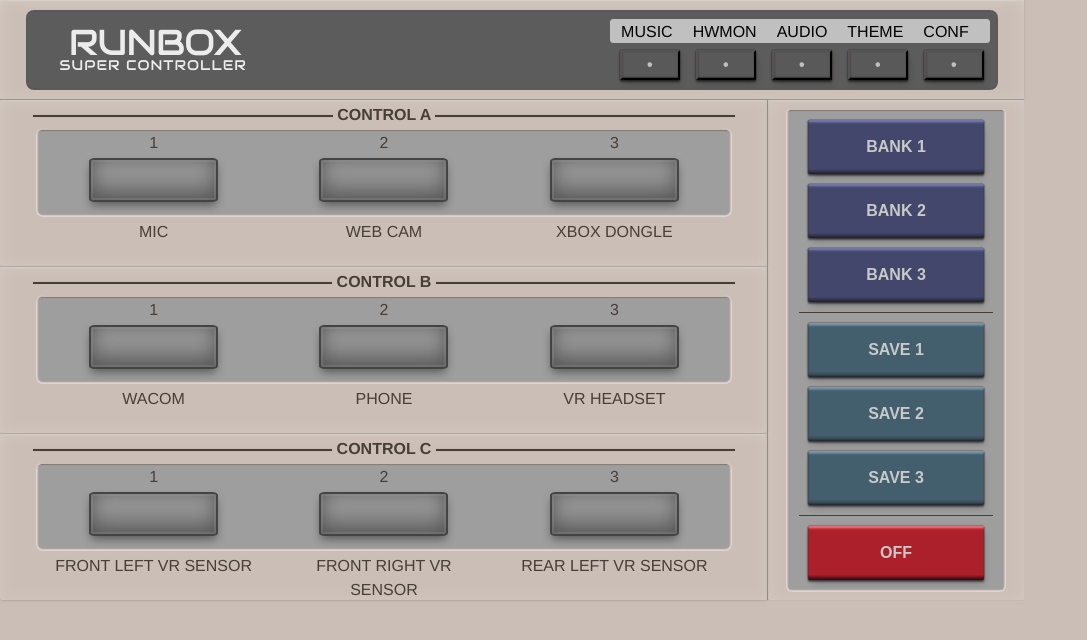
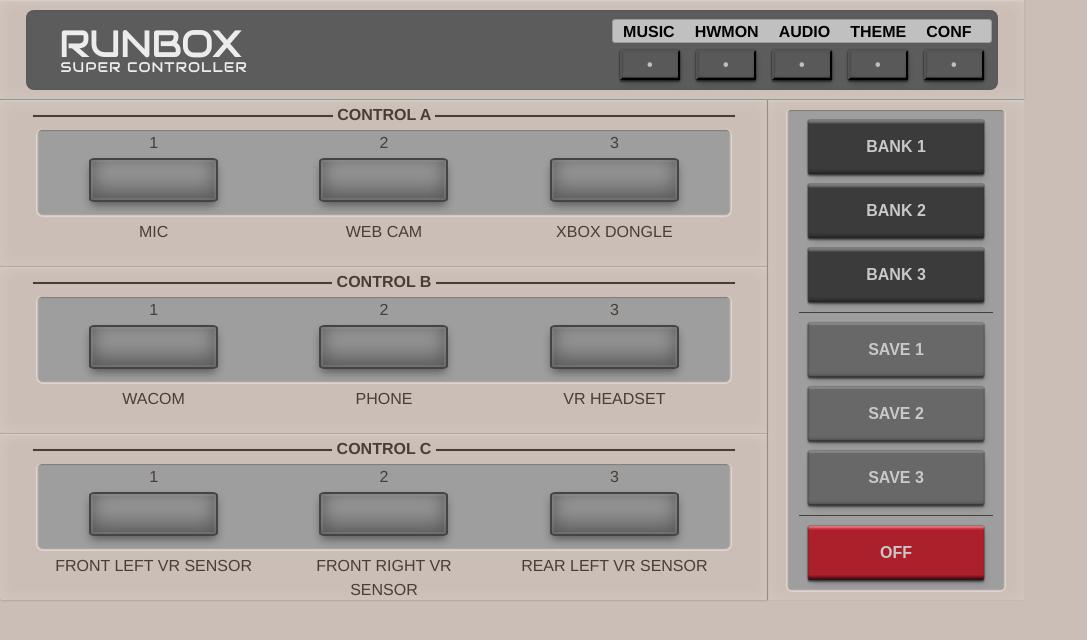
Before and after one commit to Dude-its-Matt-G/RUNBOX, an Electron app: page index.html in a window 1280 px wide. Shown: the whole page, without its empty margins (0-1087 px from the left). Drawn offline with nearby package versions, Linux system fonts and the light colour scheme; a web font is replaced by a local one.

Commit message:
Updated "Bank" and "Save" button styles.

```diff
--- a/dark_RBSC.css
+++ b/dark_RBSC.css
@@ -1,6 +1,7 @@
 * {
   cursor: none;
   }
+
 body {
   border-radius: 0px;
   background-image: linear-gradient(#383838 7.4% 9.5%, #282828 96%), linear-gradient(170deg, #212121, #141414);
@@ -10,14 +11,17 @@ body {
   text-transform: uppercase;
   position: absolute;
 }
+
 label {
   margin: 0px auto;
   vertical-align: middle;
   -webkit-tap-highlight-color: rgba(0, 0, 0, 0);
 }
+
 label:focus, label:active {
   outline: none;
 }
+
 label input {
   display: none;
 }
@@ -57,7 +61,6 @@ label input:checked + i {
 }
 /* END MAIN BUTTONS */
 
-
 .title {
   display: inline-flex;
   align-items: center;
@@ -94,7 +97,6 @@ label input:checked + i {
   background-color: #212121; /*if you make this dark you'll need to fix the highlighting from the edges */
   box-shadow:
   0 0 2px 0.5px rgba(65, 61, 58, 0.15) inset;
-
 }
 
 .model-main {
@@ -113,14 +115,17 @@ label input:checked + i {
   display: inline-flexbox;
   text-align: right;
   height: 20px;
-  margin-right: 26px;
+  margin-right: 25px;
   z-index: 2;
+  padding-top: 2px;
 }
+
 .class-make{
    background: linear-gradient(to bottom, #f4f4f4, #8f8f8f);
   -webkit-background-clip: text;
   -webkit-text-fill-color: transparent;
 }
+
 .make{
   position: fixed;
   top: 6px;
@@ -148,16 +153,13 @@ label input:checked + i {
   height: 24px;
   width: 380px;
   margin-left: 300px;
-  margin: 4px 4px auto;
+  margin: 4px 0px auto;
   display: inline-block;
   padding-bottom: 5px;
   margin-left: 3px;
   border-radius: 3px;
-  border: #a54a1d;
-  border-width: 1px;
-  border-style: solid;
-  background-color: #943b0e;
-
+  border: 1px solid #FF5733;
+  background-color: #FF5733;
 }
 
 .funct-child{
@@ -167,8 +169,8 @@ label input:checked + i {
   flex: 0 0 100%;
   margin-right: 5px;
   margin-left: 5px;
-  color: #bfbfbf;
-
+  color: #000;
+  font-weight: bold;
 }
 
 .theme_button{
@@ -185,11 +187,10 @@ label input:checked + i {
 
 .model-wrapper {
   width: 250px;
-
 }
 
 .top-name {
-  font-size: 36px;
+  font-size: 38px;
   font-family: "Audiowide", sans-serif;
   letter-spacing: -1px;
   color: #ececec;
@@ -202,9 +203,6 @@ label input:checked + i {
   font-weight: 500;
   color: #ececec;
   text-transform: uppercase;
-
-
-
 }
 
 .key-container {
@@ -241,6 +239,7 @@ label input:checked + i {
     0 0 0px 2px #353535;
   border-radius: 4px;
 }
+
 .everything {
 display: flex;
 height: 668;
@@ -263,44 +262,17 @@ height: 668;
   padding-top: 10px;
   padding-right: 20px;
 }
+
 .left-side{
   float: left;
   width: 768px;
   height: 500px;
 }
 
-  border-radius: 2px;
-  /*border: 1px solid #6d6d6d;*/
-  box-shadow:
-    0px 2px 1px -1.5px #212121 inset,
-    0 0px 1px -0.5px #353535 inset,
-    0 0px 2px -1px #353535 inset,
-    /* 0 5px 10px -3px #BEB5AC inset, /*top inner shadow/highlight */
-    /* 0 -5px 10px -3px #CBBEB6 inset, /*lower inner shadow/highlight */
-    0 0 1px 0.25px #B9B0A9 inset, /* lower inner shadow going north */
-    0px -1px 0px 1px #CBBEB6, /* weird border whitish shine */
-    0 0.5px 0px -0.5px #9d9d9d, /* lower depth */
-    0 1px 1px -2px #3d3d3d,
-    0 0px 0.75px -0.25px #000,
-    0 -1px 0px -0.25px #D5CCC3,
-    0 0px 0px -1px #D2C9C2,
-    0px 0 1px rgba(214, 205, 198, 1),
-    0px 0 1px rgba(202, 193, 186, 1),
-    0 0 0px 2px rgba(224, 212, 210, 1);
-
-  /*box-shadow:
-  1px 0 1px -0.5px rgba(167, 158, 151, 0.5),
-  0.25px -0.25px 2px rgba(167, 158, 151, 0.5),
-  0 0.5px 1.5px -0.9px #D4CBC4 inset,
-  0 1.5px 1px -0.25px rgba(238, 231, 226, 0.2) inset; change */
-}
-
 .port-no {
   margin: 0px auto;
   color: #fff;
 }
-
-
 
 .button-container {
   display: block;
@@ -316,22 +288,21 @@ height: 668;
   0 0.5px 15px -0.9px #353535 inset,
   0 1.5px 1px -0.25px #353535 inset;
   margin-bottom: 1px;
+}
 
-
-}
 .buttons {
   display: grid;
   grid-column-gap: 0;
   grid-template-columns: repeat(auto-fit, minmax(1px, 1fr));
   text-align: center;
-
   width: 100%;
   flex: 1;
 }
+
 .button-rodeo {
   margin: 5px auto;
+}
 
-}
 .channel {
   position: relative;
   display: grid;
@@ -361,14 +332,15 @@ height: 668;
     0px 0 1px #353535,
     0 0 0px 2px #353535;
 }
+
 .inset {
-
   width: 125px;
   height: 80px;
   position: relative;
   vertical-align: middle;
   margin: 1px auto;
 }
+
 .inset .light {
   position: relative;
   border-radius: 0.75px;
@@ -382,6 +354,7 @@ height: 668;
   0 0 2px 1px #353535,
   0 0 0.5px 0.5px #353535;
 }
+
 .button-container .inset .light .inner {
   top: 2.5px;
   left: 2.5px;
@@ -426,8 +399,8 @@ height: 668;
   width: 1024px;
   height: 10px;
   color: #bfbfbf;
+}
 
-}
 .button-container .track:before, .button-container .track:after {
   content: "";
   display: inline-block;
@@ -439,9 +412,11 @@ height: 668;
   top: 2.5px;
   box-shadow: 0 0 0.5px #212121, 0 0 1px #353535;
 }
+
 .button-container .track:after {
   left: 55%;
 }
+
 .track-top {
   text-align: center;
   width: 768px;
@@ -450,9 +425,9 @@ height: 668;
   top: 0;
   padding-top: 3px;
   margin-bottom: 0px;
-
   font-weight: bold;
 }
+
 .track-top:before, .track-top:after {
   content: "";
   display: inline-block;
@@ -461,16 +436,19 @@ height: 668;
   height: 2px;
   background-color:  #FF5733;
   left: 0;
-
   box-shadow: 0 0 0.5px #212121, 0 0 1px #353535;
 }
+
 .track-top:after {
   left: 55%;
 }
 
 .key {
   border-radius: 1.25px;
-  background-image: linear-gradient(270deg, #706756 5%, #9C958B 20%, transparent 50%), linear-gradient(90deg, #2E232B 5%, #524846 20%, transparent 50%), linear-gradient(#787dab 2%, #585e8d 4%, #43476b 8%, #43476b 90%, #232538 100%);
+  background-image:
+  linear-gradient(270deg, #706756 5%, #9C958B 20%, transparent 50%),
+  linear-gradient(90deg, #2E232B 5%, #524846 20%, transparent 50%),
+  linear-gradient(#808080 2%, #666666 4%, #3b3b3b 8%, #3b3b3b 90%, #292929 100%);
   background-size: 20px 70px, 25px 70px, 100% 100%;
   background-position: calc(100% + 14px) -10px, -19px -10px, top left;
   background-repeat: no-repeat;
@@ -487,6 +465,7 @@ height: 668;
   align-items: center;
   text-align: center;
 }
+
 .key p {
   font-size: 16px;
   font-weight: 600;
@@ -496,14 +475,15 @@ height: 668;
   text-shadow: 0 0 0.75px #C1BCB8, 0 0 1.25px #9D9894, 0 0 2.5px #A29D99;
   text-decoration: none;
 }
+
 .key:hover {
   background-image: linear-gradient(270deg, #706756 5%, #9C958B 20%, transparent 50%), linear-gradient(90deg, #2E232B 5%, #524846 20%, transparent 50%), linear-gradient(#787dab 2%, #585e8d 4%, #43476b 8%, #43476b 90%, #232538 100%);
   background-size: 20px 70px, 25px 70px, 100% 100%;
   background-position: calc(100% + 14px) -10px, -19px -10px, top left;
   text-decoration: none;
   color: #c9c9c9;
+}
 
-}
 .key:active {
   position: relative;
   background-image: linear-gradient(270deg, #706756 5%, #9C958B 20%, transparent 50%), linear-gradient(90deg, #2E232B 5%, #524846 20%, transparent 50%), linear-gradient(#787dab 2%, #585e8d 4%, #43476b 8%, #43476b 90%, #232538 100%);
@@ -511,9 +491,13 @@ height: 668;
   background-position: calc(100% + 14px) -10px, -19px -10px, top left;
   text-decoration: none;
 }
+
 .save {
   border-radius: 1.25px;
-  background-image: linear-gradient(270deg, #706756 5%, #9C958B 20%, transparent 50%), linear-gradient(90deg, #2E232B 5%, #524846 20%, transparent 50%), linear-gradient(#7e9eae 2%, #5c8193 4%, #435e6c 8%, #435e6c 90%, #293a42 100%);
+  background-image:
+  linear-gradient(270deg, #706756 5%, #9C958B 20%, transparent 50%),
+  linear-gradient(90deg, #2E232B 5%, #524846 20%, transparent 50%),
+  linear-gradient(#8d8d8d 2%, #6b6b6b 4%, #686868 8%, #686868 90%, #595959 100%);
   background-size: 20px 70px, 25px 70px, 100% 100%;
   background-position: calc(100% + 14px) -10px, -19px -10px, top left;
   background-repeat: no-repeat;
@@ -529,6 +513,7 @@ height: 668;
   align-items: center;
   text-align: center;
 }
+
 .save:hover {
   background-image: linear-gradient(270deg, #706756 5%, #9C958B 20%, transparent 50%), linear-gradient(90deg, #2E232B 5%, #524846 20%, transparent 50%), linear-gradient(#7e9eae 2%, #5c8193 4%, #435e6c 8%, #435e6c 90%, #293a42 100%);
   background-size: 20px 70px, 25px 70px, 100% 100%;
@@ -536,12 +521,14 @@ height: 668;
   text-decoration: none;
   color: #c9c9c9;
 }
+
 .save:active {
   position: relative;
   background-image: linear-gradient(270deg, #706756 5%, #9C958B 20%, transparent 50%), linear-gradient(90deg, #2E232B 5%, #524846 20%, transparent 50%), llinear-gradient(#7e9eae 2%, #5c8193 4%, #435e6c 8%, #435e6c 90%, #293a42 100%);
   background-size: 20px 70px, 25px 70px, 100% 100%;
   background-position: calc(100% + 14px) -10px, -19px -10px, top left;
 }
+
 .off {
   border-radius: 1.25px;
   background-image: linear-gradient(270deg, #706756 5%, #9C958B 20%, transparent 50%), linear-gradient(90deg, #2E232B 5%, #524846 20%, transparent 50%), linear-gradient(#e67982 2%, #db3d4a 4%, #ac202b 8%, #ac202b 90%, #300810 100%);
@@ -560,6 +547,7 @@ height: 668;
   align-items: center;
   text-align: center;
 }
+
 .off:hover {
   background-image: linear-gradient(270deg, #706756 5%, #9C958B 20%, transparent 50%), linear-gradient(90deg, #2E232B 5%, #524846 20%, transparent 50%), linear-gradient(#e67982 2%, #db3d4a 4%, #ac202b 8%, #ac202b 90%, #300810 100%);
   background-size: 20px 70px, 25px 70px, 100% 100%;
@@ -567,6 +555,7 @@ height: 668;
   text-decoration: none;
   color: #c9c9c9;
 }
+
 .off:active {
   position: relative;
   background-image: linear-gradient(270deg, #706756 5%, #9C958B 20%, transparent 50%), linear-gradient(90deg, #2E232B 5%, #524846 20%, transparent 50%), linear-gradient(#e67982 2%, #db3d4a 4%, #971c26 8%, #971c26 90%, #300810 100%);
@@ -608,8 +597,9 @@ height: 668;
   flex: 0 0 100%;
   margin-right: 10px;
   margin-left: 6px;
+  cursor: none;
+}
 
-}
 .switch:hover {
   background-image:
   linear-gradient(270deg, #706756 5%, #9C958B 20%, transparent 50%),
@@ -620,6 +610,7 @@ height: 668;
   text-decoration: none;
   color: #c9c9c9;
 }
+
 .switch:active {
   position: relative;
   background-image:
@@ -629,7 +620,3 @@ height: 668;
   background-size: 20px 70px, 25px 70px, 100% 100%;
   background-position: calc(100% + 14px) -10px, -19px -10px, top left;
 }
-
-.hide {
-
-}
--- a/light_RBSC.css
+++ b/light_RBSC.css
@@ -1,6 +1,7 @@
 * {
   cursor: none;
   }
+
 body {
   border-radius: 0px;
   background-image: linear-gradient(#CBBEB6 7.4% 9.5%, #CBBEB6 96%), linear-gradient(170deg, #CDC4BD, #C6BDB6);
@@ -10,14 +11,17 @@ body {
   text-transform: uppercase;
   position: absolute;
 }
+
 label {
   margin: 0px auto;
   vertical-align: middle;
   -webkit-tap-highlight-color: rgba(0, 0, 0, 0);
 }
+
 label:focus, label:active {
   outline: none;
 }
+
 label input {
   display: none;
 }
@@ -57,7 +61,6 @@ label input:checked + i {
 }
 /* END MAIN BUTTONS */
 
-
 .title {
   display: inline-flex;
   align-items: center;
@@ -94,7 +97,6 @@ label input:checked + i {
   background-color: #5c5c5c; /*if you make this dark you'll need to fix the highlisting from the edges */
   box-shadow:
   0 0 2px 0.5px rgba(65, 61, 58, 0.15) inset;
-
 }
 
 .model-main {
@@ -113,14 +115,17 @@ position: relative;
   display: inline-flexbox;
   text-align: right;
   height: 20px;
-margin-right: 26px;
+  margin-right: 25px;
   z-index: 2;
+  padding-top: 2px;
 }
+
 .class-make{
    background: linear-gradient(to bottom, #f4f4f4, #8f8f8f);
   -webkit-background-clip: text;
   -webkit-text-fill-color: transparent;
 }
+
 .make{
   position: fixed;
   top: 6px;
@@ -148,16 +153,13 @@ z-index: 2;
   height: 24px;
   width: 380px;
   margin-left: 300px;
-  margin: 4px 4px auto;
+  margin: 4px 0px auto;
   display: inline-block;
   padding-bottom: 5px;
   margin-left: 3px;
   border-radius: 3px;
-  border: #c0c0c0;
-  border-width: 1px;
-  border-style: solid;
+  border: 1px solid #9b9b9b;
   background-color: #c0c0c0;
-
 }
 
 .funct-child{
@@ -168,7 +170,7 @@ z-index: 2;
   margin-right: 5px;
   margin-left: 5px;
   color: #000;
-
+  font-weight: bold;
 }
 
 .theme_button{
@@ -185,18 +187,15 @@ z-index: 2;
 
 .model-wrapper {
   width: 250px;
-
 }
 
 .top-name {
-  font-size: 36px;
+  font-size: 38px;
   font-family: "Audiowide", sans-serif;
   letter-spacing: -1px;
   color: #ececec;
+}
 
-
-
-}
 .sub-type {
   font-size: 14px;
   letter-spacing: 1px;
@@ -204,9 +203,6 @@ z-index: 2;
   font-weight: 500;
   color: #ececec;
   text-transform: uppercase;
-
-
-
 }
 
 .key-container {
@@ -243,6 +239,7 @@ z-index: 2;
     0 0 0px 2px rgba(224, 212, 210, 1);
   border-radius: 4px;
 }
+
 .everything {
 display: flex;
 height: 668;
@@ -265,44 +262,17 @@ height: 668;
   padding-top: 10px;
   padding-right: 20px;
 }
+
 .left-side{
   float: left;
   width: 768px;
   height: 500px;
 }
 
-  border-radius: 2px;
-  /*border: 1px solid #6d6d6d;*/
-  box-shadow:
-    0px 2px 1px -1.5px #635A53 inset,
-    0 0px 1px -0.5px #CBBEB6 inset,
-    0 0px 2px -1px #CBBEB6 inset,
-    /* 0 5px 10px -3px #BEB5AC inset, /*top inner shadow/highlight */
-    /* 0 -5px 10px -3px #CBBEB6 inset, /*lower inner shadow/highlight */
-    0 0 1px 0.25px #B9B0A9 inset, /* lower inner shadow going north */
-    0px -1px 0px 1px #CBBEB6, /* weird border whitish shine */
-    0 0.5px 0px -0.5px #9d9d9d, /* lower depth */
-    0 1px 1px -2px #3d3d3d,
-    0 0px 0.75px -0.25px #000,
-    0 -1px 0px -0.25px #D5CCC3,
-    0 0px 0px -1px #D2C9C2,
-    0px 0 1px rgba(214, 205, 198, 1),
-    0px 0 1px rgba(202, 193, 186, 1),
-    0 0 0px 2px rgba(224, 212, 210, 1);
-
-  /*box-shadow:
-  1px 0 1px -0.5px rgba(167, 158, 151, 0.5),
-  0.25px -0.25px 2px rgba(167, 158, 151, 0.5),
-  0 0.5px 1.5px -0.9px #D4CBC4 inset,
-  0 1.5px 1px -0.25px rgba(238, 231, 226, 0.2) inset; change */
-}
-
 .port-no {
   margin: 0px auto;
   color: #473E37;
 }
-
-
 
 .button-container {
   display: block;
@@ -318,22 +288,21 @@ height: 668;
   0 0.5px 15px -0.9px #D4CBC4 inset,
   0 1.5px 1px -0.25px rgba(238, 231, 226, 0.5) inset;
   margin-bottom: 1px;
+}
 
-
-}
 .buttons {
   display: grid;
   grid-column-gap: 0;
   grid-template-columns: repeat(auto-fit, minmax(1px, 1fr));
   text-align: center;
-
   width: 100%;
   flex: 1;
 }
+
 .button-rodeo {
   margin: 5px auto;
+}
 
-}
 .channel {
   position: relative;
   display: grid;
@@ -363,14 +332,15 @@ height: 668;
     0px 0 1px rgba(202, 193, 186, 1),
     0 0 0px 2px rgba(224, 212, 210, 1);
 }
+
 .inset {
-
   width: 125px;
   height: 80px;
   position: relative;
   vertical-align: middle;
   margin: 1px auto;
 }
+
 .inset .light {
   position: relative;
   border-radius: 0.75px;
@@ -384,6 +354,7 @@ height: 668;
   0 0 2px 1px #CBCBC1,
   0 0 0.5px 0.5px #0C0D05;
 }
+
 .button-container .inset .light .inner {
   top: 2.5px;
   left: 2.5px;
@@ -441,9 +412,11 @@ height: 668;
   top: 2.5px;
   box-shadow: 0 0 0.5px #605654, 0 0 1px #9B9390;
 }
+
 .button-container .track:after {
   left: 55%;
 }
+
 .track-top {
   text-align: center;
   width: 768px;
@@ -452,9 +425,9 @@ height: 668;
   top: 0;
   padding-top: 3px;
   margin-bottom: 0px;
-
   font-weight: bold;
 }
+
 .track-top:before, .track-top:after {
   content: "";
   display: inline-block;
@@ -463,16 +436,19 @@ height: 668;
   height: 2px;
   background-color: #473E37;
   left: 0;
-
   box-shadow: 0 0 0.5px #605654, 0 0 1px #9B9390;
 }
+
 .track-top:after {
   left: 55%;
 }
 
 .key {
   border-radius: 1.25px;
-  background-image: linear-gradient(270deg, #706756 5%, #9C958B 20%, transparent 50%), linear-gradient(90deg, #2E232B 5%, #524846 20%, transparent 50%), linear-gradient(#787dab 2%, #585e8d 4%, #43476b 8%, #43476b 90%, #232538 100%);
+  background-image:
+  linear-gradient(270deg, #706756 5%, #9C958B 20%, transparent 50%),
+  linear-gradient(90deg, #2E232B 5%, #524846 20%, transparent 50%),
+  linear-gradient(#808080 2%, #666666 4%, #3b3b3b 8%, #3b3b3b 90%, #292929 100%);
   background-size: 20px 70px, 25px 70px, 100% 100%;
   background-position: calc(100% + 14px) -10px, -19px -10px, top left;
   background-repeat: no-repeat;
@@ -489,6 +465,7 @@ height: 668;
   align-items: center;
   text-align: center;
 }
+
 .key p {
   font-size: 16px;
   font-weight: 600;
@@ -498,14 +475,15 @@ height: 668;
   text-shadow: 0 0 0.75px #C1BCB8, 0 0 1.25px #9D9894, 0 0 2.5px #A29D99;
   text-decoration: none;
 }
+
 .key:hover {
   background-image: linear-gradient(270deg, #706756 5%, #9C958B 20%, transparent 50%), linear-gradient(90deg, #2E232B 5%, #524846 20%, transparent 50%), linear-gradient(#787dab 2%, #585e8d 4%, #43476b 8%, #43476b 90%, #232538 100%);
   background-size: 20px 70px, 25px 70px, 100% 100%;
   background-position: calc(100% + 14px) -10px, -19px -10px, top left;
   text-decoration: none;
   color: #c9c9c9;
+}
 
-}
 .key:active {
   position: relative;
   background-image: linear-gradient(270deg, #706756 5%, #9C958B 20%, transparent 50%), linear-gradient(90deg, #2E232B 5%, #524846 20%, transparent 50%), linear-gradient(#787dab 2%, #585e8d 4%, #43476b 8%, #43476b 90%, #232538 100%);
@@ -513,9 +491,13 @@ height: 668;
   background-position: calc(100% + 14px) -10px, -19px -10px, top left;
   text-decoration: none;
 }
+
 .save {
   border-radius: 1.25px;
-  background-image: linear-gradient(270deg, #706756 5%, #9C958B 20%, transparent 50%), linear-gradient(90deg, #2E232B 5%, #524846 20%, transparent 50%), linear-gradient(#7e9eae 2%, #5c8193 4%, #435e6c 8%, #435e6c 90%, #293a42 100%);
+  background-image:
+  linear-gradient(270deg, #706756 5%, #9C958B 20%, transparent 50%),
+  linear-gradient(90deg, #2E232B 5%, #524846 20%, transparent 50%),
+  linear-gradient(#8d8d8d 2%, #6b6b6b 4%, #686868 8%, #686868 90%, #595959 100%);
   background-size: 20px 70px, 25px 70px, 100% 100%;
   background-position: calc(100% + 14px) -10px, -19px -10px, top left;
   background-repeat: no-repeat;
@@ -531,6 +513,7 @@ height: 668;
   align-items: center;
   text-align: center;
 }
+
 .save:hover {
   background-image: linear-gradient(270deg, #706756 5%, #9C958B 20%, transparent 50%), linear-gradient(90deg, #2E232B 5%, #524846 20%, transparent 50%), linear-gradient(#7e9eae 2%, #5c8193 4%, #435e6c 8%, #435e6c 90%, #293a42 100%);
   background-size: 20px 70px, 25px 70px, 100% 100%;
@@ -538,12 +521,14 @@ height: 668;
   text-decoration: none;
   color: #c9c9c9;
 }
+
 .save:active {
   position: relative;
   background-image: linear-gradient(270deg, #706756 5%, #9C958B 20%, transparent 50%), linear-gradient(90deg, #2E232B 5%, #524846 20%, transparent 50%), llinear-gradient(#7e9eae 2%, #5c8193 4%, #435e6c 8%, #435e6c 90%, #293a42 100%);
   background-size: 20px 70px, 25px 70px, 100% 100%;
   background-position: calc(100% + 14px) -10px, -19px -10px, top left;
 }
+
 .off {
   border-radius: 1.25px;
   background-image: linear-gradient(270deg, #706756 5%, #9C958B 20%, transparent 50%), linear-gradient(90deg, #2E232B 5%, #524846 20%, transparent 50%), linear-gradient(#e67982 2%, #db3d4a 4%, #ac202b 8%, #ac202b 90%, #300810 100%);
@@ -562,6 +547,7 @@ height: 668;
   align-items: center;
   text-align: center;
 }
+
 .off:hover {
   background-image: linear-gradient(270deg, #706756 5%, #9C958B 20%, transparent 50%), linear-gradient(90deg, #2E232B 5%, #524846 20%, transparent 50%), linear-gradient(#e67982 2%, #db3d4a 4%, #ac202b 8%, #ac202b 90%, #300810 100%);
   background-size: 20px 70px, 25px 70px, 100% 100%;
@@ -569,6 +555,7 @@ height: 668;
   text-decoration: none;
   color: #c9c9c9;
 }
+
 .off:active {
   position: relative;
   background-image: linear-gradient(270deg, #706756 5%, #9C958B 20%, transparent 50%), linear-gradient(90deg, #2E232B 5%, #524846 20%, transparent 50%), linear-gradient(#e67982 2%, #db3d4a 4%, #971c26 8%, #971c26 90%, #300810 100%);
@@ -610,8 +597,9 @@ height: 668;
   flex: 0 0 100%;
   margin-right: 10px;
   margin-left: 6px;
+  cursor: none;
+}
 
-}
 .switch:hover {
   background-image:
   linear-gradient(270deg, #706756 5%, #9C958B 20%, transparent 50%),
@@ -622,6 +610,7 @@ height: 668;
   text-decoration: none;
   color: #c9c9c9;
 }
+
 .switch:active {
   position: relative;
   background-image:
```
Lines whose indentation alone changed are shown as unchanged.
